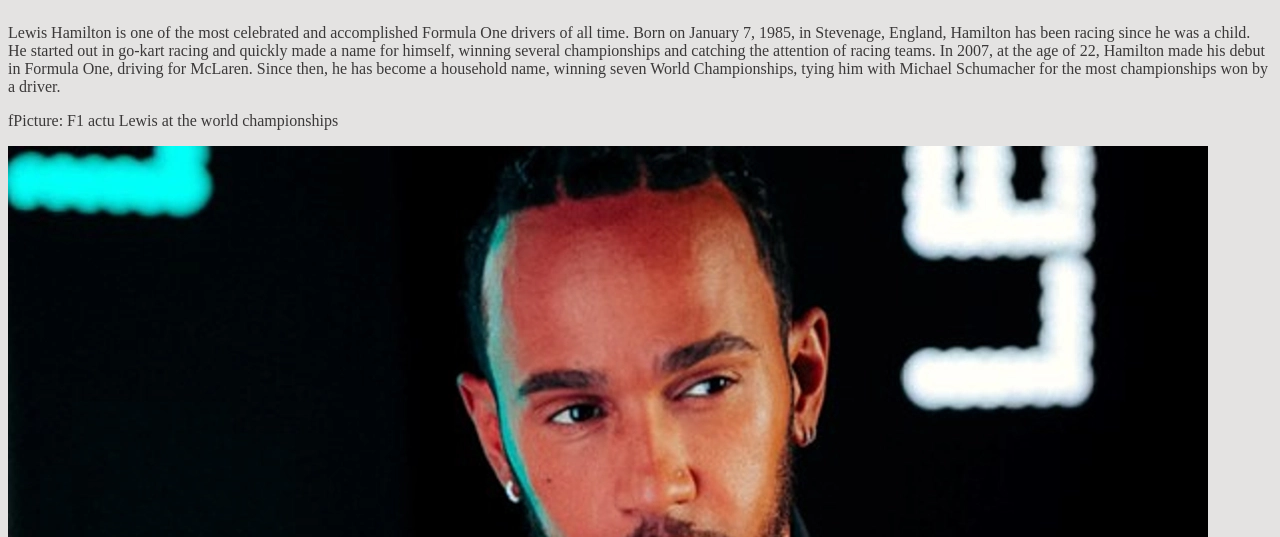
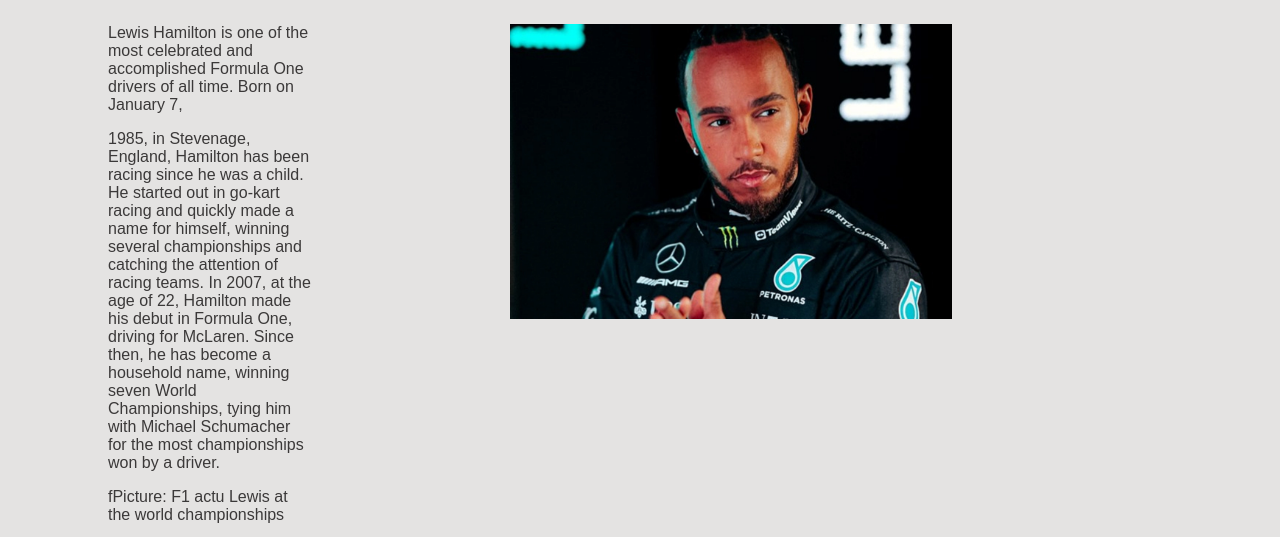
Before and after one commit to Zerbaib/HamiltonPressWebsite, a plain HTML site: page index.html in a window 1280 px wide. Shown: the part 250-787 px from the top of the page. Drawn offline with Linux system fonts and the light colour scheme.

Commit message:
float for the img

```diff
--- a/assets/css/style.css
+++ b/assets/css/style.css
@@ -20,3 +20,15 @@ html {
     font-size: 20px;
     font-family: Arial, Helvetica, sans-serif;
 }
+
+aside {
+    font-family: Arial, Helvetica, sans-serif;
+    margin-left: 100px;
+    margin-right: 60rem;
+}
+
+img {
+    width: 35%;
+    margin-right: 20rem;
+    float: right;
+}
--- a/index.html
+++ b/index.html
@@ -20,11 +20,14 @@
             </h1>
         </div>
     </header>
-    <body>
+    <main><img src="assets/img/hamilton.png">
         <aside>
             <div>
                 <p>
-                    Lewis Hamilton is one of the most celebrated and accomplished Formula One drivers of all time. Born on January 7, 1985, in Stevenage, England, Hamilton has been racing since he was a child. He started out in go-kart racing and quickly made a name for himself, winning several championships and catching the attention of racing teams. In 2007, at the age of 22, Hamilton made his debut in Formula One, driving for McLaren. Since then, he has become a household name, winning seven World Championships, tying him with Michael Schumacher for the most championships won by a driver.
+                    Lewis Hamilton is one of the most celebrated and accomplished Formula One drivers of all time. Born on January 7,
+                </p>
+                <p>
+                    1985, in Stevenage, England, Hamilton has been racing since he was a child. He started out in go-kart racing and quickly made a name for himself, winning several championships and catching the attention of racing teams. In 2007, at the age of 22, Hamilton made his debut in Formula One, driving for McLaren. Since then, he has become a household name, winning seven World Championships, tying him with Michael Schumacher for the most championships won by a driver.
                 </p>
             </div>
             <div>
@@ -35,7 +38,7 @@
                 </p>
             </div>
         </aside>
-        <img src="assets/img/hamilton.png">
+
         <p>
             However, Hamilton's life has not been solely focused on racing. He is also known for his philanthropy and advocacy work. He has been a vocal supporter of several causes, including racial justice and environmentalism. Hamilton, who is of mixed-race heritage, has been particularly outspoken about the need for greater diversity in motorsport. In 2020, he launched the Hamilton Commission, a research project aimed at increasing diversity in British motorsport.
             Hamilton has also been a vocal advocate for environmentalism. He has spoken out about the need to address climate change and has used his platform to promote sustainability. In 2020, he launched the Hamilton Foundation, which aims to support projects and initiatives that promote environmental sustainability and help young people achieve their goals.
@@ -44,7 +47,7 @@
             In addition to his philanthropy and advocacy work, Hamilton has also been recognized for his achievements on and off the track. In 2014, he was awarded an MBE (Member of the Most Excellent Order of the British Empire) for his services to motorsport. In 2020, he was named one of Time magazine's 100 most influential people in the world.
             Despite his many achievements, Hamilton remains humble and focused on his goals. He continues to be a dominant force in Formula One, and his dedication to his sport and his causes has inspired millions around the world. As he enters his 18th season in Formula One, Hamilton's legacy as one of the greatest drivers of all time is secure, and his impact off the track will continue to be felt for generations to come.
         </p>
-    </body>
+    </main>
     <footer>
         <p>Culture sport | 13</p>
     </footer>
```
